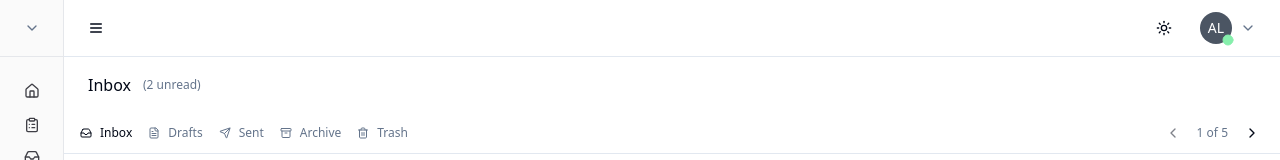
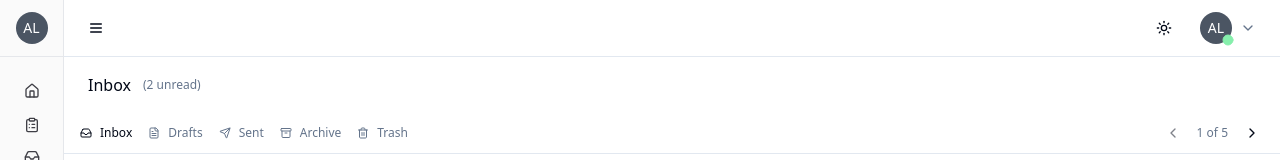
Before and after one commit to mandolon/workspace-dashboard, a React (Vite) app: page /inbox in a window 1280 px wide. Both pictures are taken after a click on the button 291 px from the left and 28 px from the top of the page. Shown: the top 160 px of the page. Built offline with nearby package versions, Linux system fonts and the light colour scheme.

Commit message:
Reverted to commit a023022b8200079a51528680ef922e3d47198229

```diff
--- a/src/components/sidebar/SidebarHeader.tsx
+++ b/src/components/sidebar/SidebarHeader.tsx
@@ -7,7 +7,8 @@ import {
   DropdownMenuTrigger,
 } from '@/components/ui/dropdown-menu';
 import UserDropdownMenu from './UserDropdownMenu';
-// Removed: import UserAvatar from './UserAvatar';
+import UserAvatar from './UserAvatar';
+// Removed: import { ThemeToggle } from '@/components/ThemeToggle';
 
 interface SidebarHeaderProps {
   isCollapsed: boolean;
@@ -23,9 +24,9 @@ const SidebarHeader = ({ isCollapsed }: SidebarHeaderProps) => {
     return (
       <div className="px-4 py-3 border-b border-sidebar-border flex flex-col items-center gap-2">
         <DropdownMenu>
-          <DropdownMenuTrigger className="flex items-center justify-center w-8 h-8 hover:bg-accent rounded-md transition-colors">
-            {/* Only show chevron arrow in collapsed mode */}
-            <ChevronDown className="w-4 h-4 text-muted-foreground" />
+          <DropdownMenuTrigger className="flex items-center hover:bg-accent rounded-md transition-colors">
+            {/* Avatar shown in collapsed mode, status DOT hidden */}
+            <UserAvatar user={currentUser} size="sm" showStatus={false} />
           </DropdownMenuTrigger>
           <UserDropdownMenu
             user={currentUser}
@@ -33,6 +34,7 @@ const SidebarHeader = ({ isCollapsed }: SidebarHeaderProps) => {
             onToggleNotifications={toggleNotifications}
           />
         </DropdownMenu>
+        {/* Removed ThemeToggle from here */}
       </div>
     );
   }
@@ -43,12 +45,14 @@ const SidebarHeader = ({ isCollapsed }: SidebarHeaderProps) => {
         <DropdownMenuTrigger className="flex items-center gap-2 hover:bg-accent px-2 py-1 rounded-md transition-colors w-full">
           <div className="flex items-center gap-2 flex-grow">
             {/* Avatar hidden in expanded mode */}
+            {/* <UserAvatar user={currentUser} size="sm" /> */}
             <div className="text-left">
               <div className="text-sm font-medium">{currentUser.name}</div>
               <div className="text-xs text-muted-foreground">{currentUser.company}</div>
             </div>
             <ChevronDown className="w-4 h-4 text-muted-foreground ml-auto" />
           </div>
+          {/* Removed ThemeToggle from here */}
         </DropdownMenuTrigger>
         <UserDropdownMenu
           user={currentUser}
```
